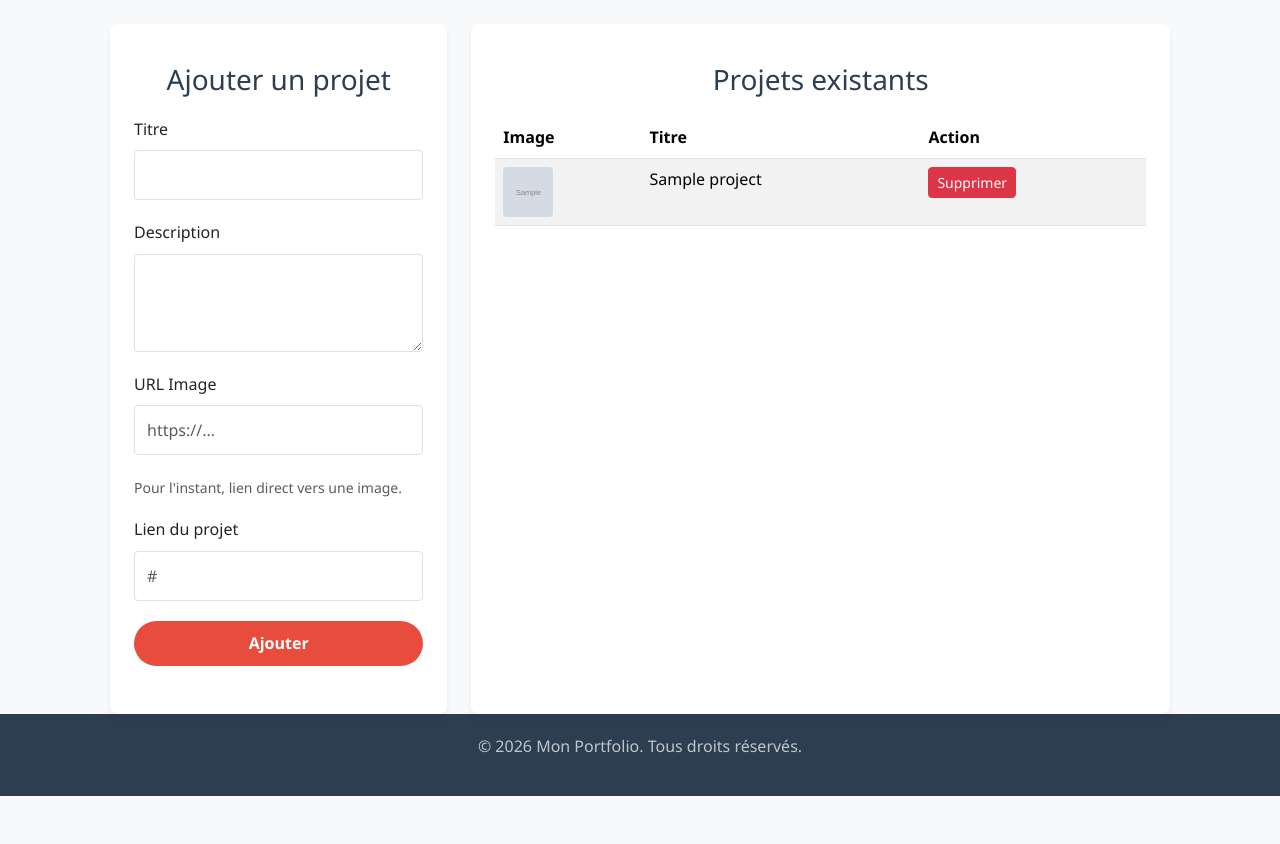
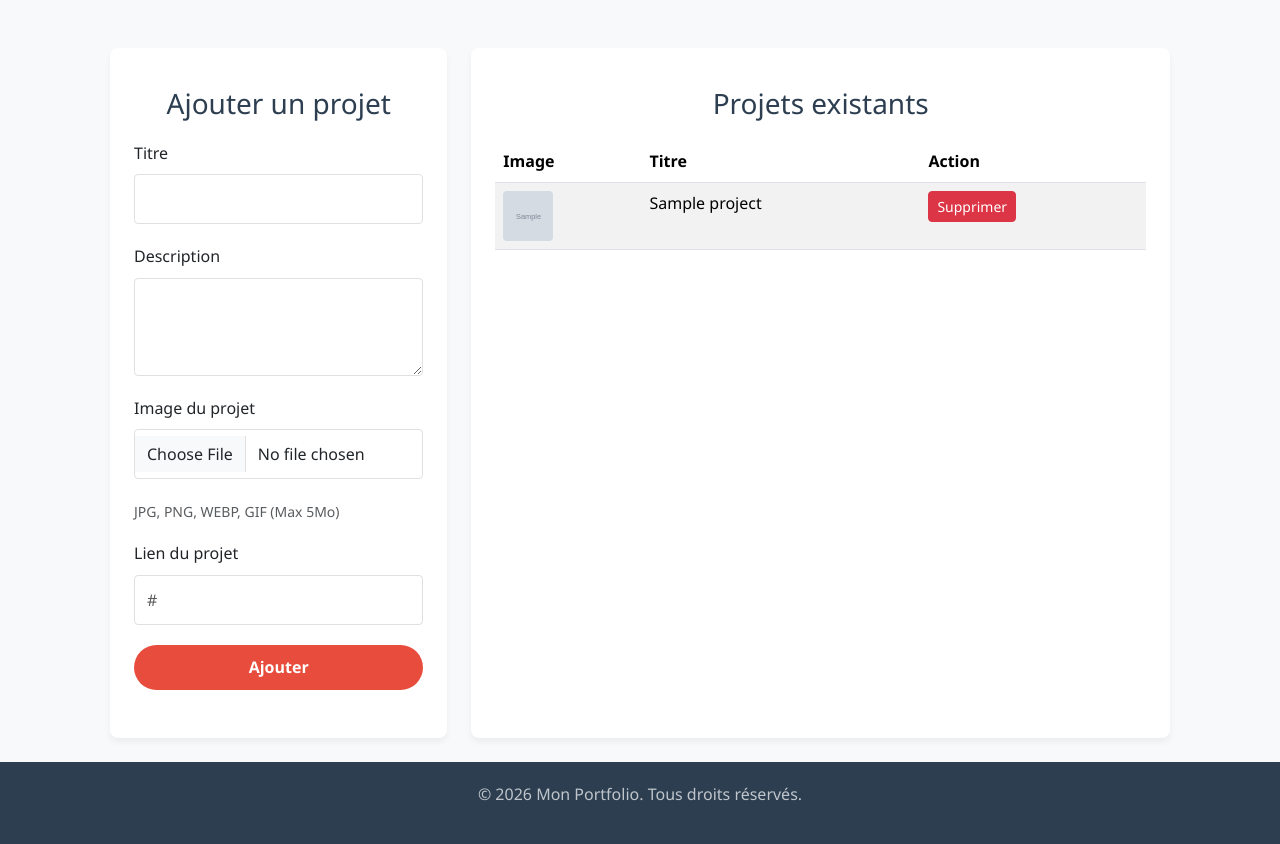
Before and after one commit to mohamedDVP/portfolio102025, a PHP site: page /admin.php in a window 1280 px wide. Shown: the part 66-910 px from the top of the page. Before the commit the page ends 862 px from the top, so only its background shows below. Run offline with PHP 8.4, Linux system fonts and the light colour scheme; the visitor is signed in with stand-in values (Sample User, id 1); tables that the repository leaves empty or names only in its code hold one stand-in row (values such as "Sample post"); grey boxes marked "Sample" are stand-in pictures.

Commit message:
ooter was hidden by history messages cards + adding upload for images files

```diff
--- a/admin.php
+++ b/admin.php
@@ -22,15 +22,50 @@ if (isset($_GET['delete'])) {
 if ($_SERVER["REQUEST_METHOD"] == "POST") {
     $titre = htmlspecialchars($_POST['titre']);
     $description = htmlspecialchars($_POST['description']);
-    $image = htmlspecialchars($_POST['image']); // Dans un vrai projet, on gérerait l'upload de fichier
     $lien = htmlspecialchars($_POST['lien']);
 
-    if (!empty($titre) && !empty($description) && !empty($image)) {
+    $image_path = "";
+
+    // Gestion de l'upload d'image
+    if (isset($_FILES['image']) && $_FILES['image']['error'] == 0) {
+        $allowed = ['jpg', 'jpeg', 'png', 'webp', 'gif'];
+        $filename = $_FILES['image']['name'];
+        $filetype = $_FILES['image']['type'];
+        $filesize = $_FILES['image']['size'];
+        $ext = strtolower(pathinfo($filename, PATHINFO_EXTENSION));
+
+        if (in_array($ext, $allowed)) {
+            // Limite de taille (ex: 5Mo)
+            if ($filesize < 5 * 1024 * 1024) {
+                $new_filename = uniqid() . "." . $ext;
+                $upload_dir = "Assets/images/projects/";
+
+                // Créer le dossier s'il n'existe pas
+                if (!is_dir($upload_dir)) {
+                    mkdir($upload_dir, 0755, true);
+                }
+
+                if (move_uploaded_file($_FILES['image']['tmp_name'], $upload_dir . $new_filename)) {
+                    $image_path = $upload_dir . $new_filename;
+                } else {
+                    $error = "Erreur lors du téléchargement de l'image.";
+                }
+            } else {
+                $error = "L'image est trop volumineuse (Max 5Mo).";
+            }
+        } else {
+            $error = "Format de fichier non autorisé. (JPG, PNG, WEBP, GIF)";
+        }
+    } else {
+        $error = "Veuillez sélectionner une image.";
+    }
+
+    if (!empty($titre) && !empty($description) && !empty($image_path)) {
         $stmt = $pdo->prepare("INSERT INTO projects (titre, description, image, lien) VALUES (:titre, :description, :image, :lien)");
         $stmt->execute([
             'titre' => $titre,
             'description' => $description,
-            'image' => $image,
+            'image' => $image_path,
             'lien' => $lien
         ]);
         header("Location: admin.php?msg=added");
@@ -45,7 +80,7 @@ $projets = $stmt->fetchAll(PDO::FETCH_ASSOC);
 
 <?php include 'includes/admin_header.php'; ?>
 
-<div class="container">
+<main class="container py-4">
 
     <?php if (isset($_GET['msg'])): ?>
         <div class="alert alert-success">
@@ -56,12 +91,18 @@ $projets = $stmt->fetchAll(PDO::FETCH_ASSOC);
         </div>
     <?php endif; ?>
 
+    <?php if (isset($error)): ?>
+        <div class="alert alert-danger">
+            <?php echo $error; ?>
+        </div>
+    <?php endif; ?>
+
     <div class="row">
         <!-- Formulaire d'ajout -->
         <div class="col-md-4">
             <div class="card p-4 mb-4">
                 <h3>Ajouter un projet</h3>
-                <form method="POST">
+                <form method="POST" enctype="multipart/form-data">
                     <div class="mb-3">
                         <label class="form-label">Titre</label>
                         <input type="text" name="titre" class="form-control" required>
@@ -71,9 +112,9 @@ $projets = $stmt->fetchAll(PDO::FETCH_ASSOC);
                         <textarea name="description" class="form-control" rows="3" required></textarea>
                     </div>
                     <div class="mb-3">
-                        <label class="form-label">URL Image</label>
-                        <input type="text" name="image" class="form-control" placeholder="https://..." required>
-                        <small class="text-muted">Pour l'instant, lien direct vers une image.</small>
+                        <label class="form-label">Image du projet</label>
+                        <input type="file" name="image" class="form-control" accept="image/*" required>
+                        <small class="text-muted">JPG, PNG, WEBP, GIF (Max 5Mo)</small>
                     </div>
                     <div class="mb-3">
                         <label class="form-label">Lien du projet</label>
@@ -113,5 +154,5 @@ $projets = $stmt->fetchAll(PDO::FETCH_ASSOC);
             </div>
         </div>
     </div>
-</div>
+</main>
 <?php include 'includes/footer.php'; ?>
--- a/admin_messages.php
+++ b/admin_messages.php
@@ -24,7 +24,7 @@ $messages = $stmt->fetchAll(PDO::FETCH_ASSOC);
 
 <?php include 'includes/admin_header.php'; ?>
 
-<div class="container">
+<main class="container py-4">
     <h2 class="mb-4">Messages reçus</h2>
 
     <?php if (isset($_GET['msg']) && $_GET['msg'] == 'deleted'): ?>
@@ -52,6 +52,6 @@ $messages = $stmt->fetchAll(PDO::FETCH_ASSOC);
             <?php endforeach; ?>
         </div>
     <?php endif; ?>
-</div>
+</main>
 
 <?php include 'includes/footer.php'; ?>
```
Also changed, not shown: admin_message_reply.php (+5 -5 lines).
